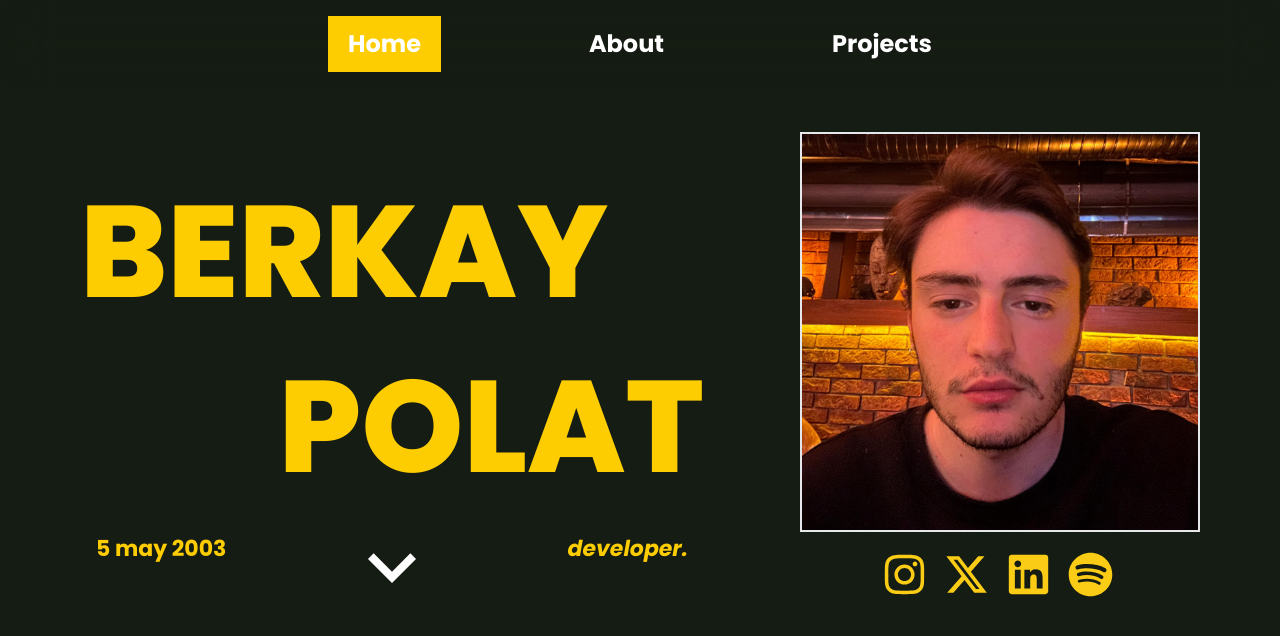
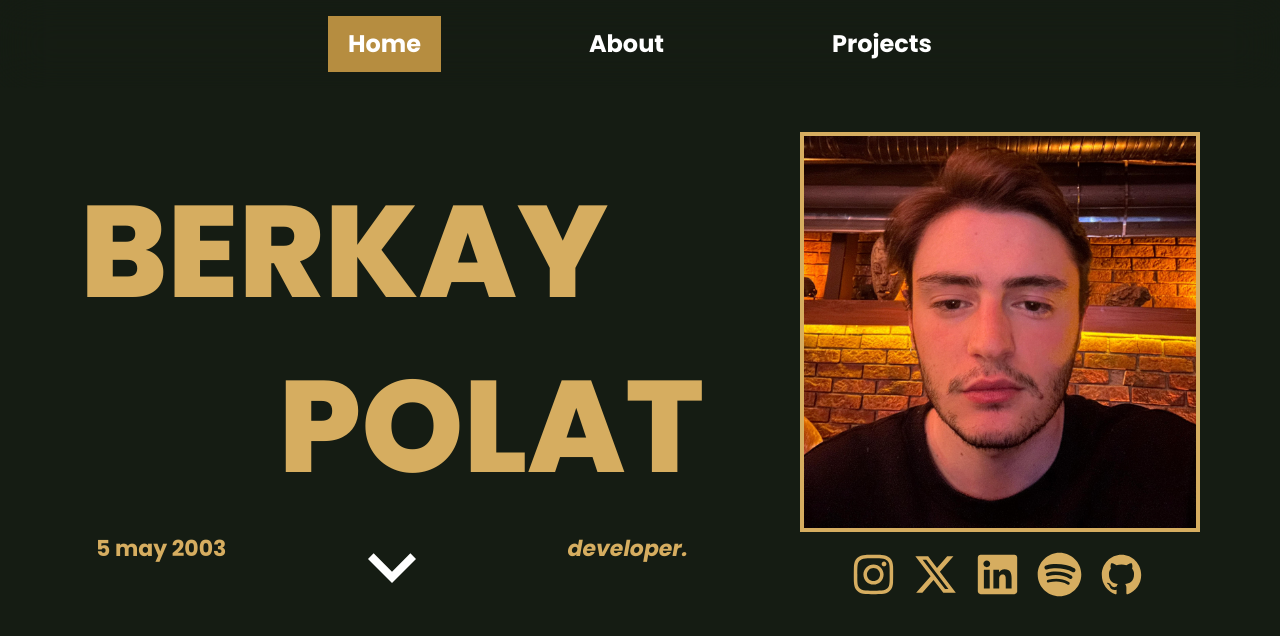
Before and after one commit to 06berkayp/berkaypolat, a React (Vite) app: page / in a window 1280 px wide. Shown: the top 636 px of the page. Built offline with nearby package versions, Linux system fonts and the light colour scheme.

Commit message:
yazı rengi değiştirildi.

```diff
--- a/src/components/navbar/index.jsx
+++ b/src/components/navbar/index.jsx
@@ -60,19 +60,19 @@ function Navbar() {
                 >
                     <NavLink
                         to='/'
-                        className={({ isActive }) => (isActive ? 'bg-[#fdcd02] px-5 py-3' : ' hover:bg-[#edc960]')}
+                        className={({ isActive }) => (isActive ? 'bg-[#b68d40] px-5 py-3' : ' hover:bg-[#d6ad60]')}
                     >
                         Home
                     </NavLink>
                     <NavLink
                         to='/about'
-                        className={({ isActive }) => (isActive ? 'bg-[#fdcd02] px-3 ' : 'hover:bg-[#edc960]')}
+                        className={({ isActive }) => (isActive ? 'bg-[#b68d40] px-5 py-3' : ' hover:bg-[#d6ad60]')}
                     >
                         About
                     </NavLink>
                     <NavLink
                         to='/projects'
-                        className={({ isActive }) => (isActive ? 'bg-[#fdcd02] px-3 ' : 'hover:bg-[#edc960]')}
+                        className={({ isActive }) => (isActive ? 'bg-[#b68d40] px-5 py-3' : ' hover:bg-[#d6ad60]')}
                     >
                         Projects
                     </NavLink>
--- a/src/pages/about/index.jsx
+++ b/src/pages/about/index.jsx
@@ -16,7 +16,7 @@ import Container from '@/components/container'
 
 function About() {
     return (
-        <Container as='main' className='h-full lg:flex lg:flex-row lg:pt-7 xxl:pt-11'>
+        <Container as='main' className='h-full lg:flex lg:flex-row lg:pt-7 xxl:pb-12 xxl:pt-11'>
             <div className='h-[220px] w-full xs:flex xs:justify-center lg:flex-1 xl:justify-start xl:pt-4 xxl:h-[524px]'>
                 <img
                     alt='baby'
@@ -38,7 +38,7 @@ function About() {
                     </p>
                     <div className='mt-4 xs:mt-6'>
                         <div className='w-[18%]'>
-                            <h1 className='font-bold italic text-[#fdcd02] xs:text-[18px] sm:text-[20px] md:text-[22px] xl:text-[26px]'>
+                            <h1 className='font-bold italic text-[#d6ad60] xs:text-[18px] sm:text-[20px] md:text-[22px] xl:text-[26px]'>
                                 SKILLS
                             </h1>
                         </div>
--- a/src/pages/home/index.jsx
+++ b/src/pages/home/index.jsx
@@ -2,6 +2,7 @@ import { FaInstagram } from 'react-icons/fa'
 import { FaLinkedin } from 'react-icons/fa'
 import { FaXTwitter } from 'react-icons/fa6'
 import { FaSpotify } from 'react-icons/fa'
+import { IoLogoGithub } from 'react-icons/io'
 import { MdKeyboardArrowDown } from 'react-icons/md'
 import Container from '@/components/container'
 import { Link } from 'react-router-dom'
@@ -10,42 +11,49 @@ function Home() {
     return (
         <Container as='main' className='h-full'>
             <div className='md:flex md:flex-col lg:flex lg:flex-col lg:items-center lg:justify-center lg:pt-5 xl:pt-7 xxl:pt-14'>
-                <div className='m-auto size-[230px] xxs:size-[260px] xs:size-[300px] sm:size-[340px] md:size-[400px] lg:size-[360px] xl:size-[400px] xxl:size-[450px]'>
+                <div className='m-auto size-[230px] bg-gradient-to-r from-[#d6ad60] to-[#d6ad60] xxs:size-[260px] xs:size-[300px] sm:size-[340px] md:size-[400px] lg:size-[360px] xl:size-[400px] xxl:size-[450px]'>
                     <img
-                        className='size-[230px] border-[2px] object-cover xxs:size-[260px] xs:size-[300px] sm:size-[340px] md:size-[400px] lg:size-[360px] xl:size-[400px] xxl:size-[450px]'
+                        className='size-[230px] object-cover p-1 xxs:size-[260px] xs:size-[300px] sm:size-[340px] md:size-[400px] lg:size-[360px] xl:size-[400px] xxl:size-[450px]'
                         src='/assets/images/me.jpeg'
                     />
                 </div>
                 <div className='mt-4 flex h-full w-full items-center justify-center gap-3 text-white *:cursor-pointer md:pt-2 lg:pt-2 *:lg:size-[50px] xl:pt-1 *:xl:size-[50px] xxl:pt-2 *:xxl:size-[60px]'>
-                    <Link to='https://www.instagram.com/06berkayp/'>
-                        <FaInstagram className='size-[34px] rounded-lg text-yellow-400 transition-all hover:bg-gradient-to-r hover:from-[#f9ce34] hover:via-[#ee2a7b] hover:to-[#6228d7] hover:p-1 hover:text-white xxs:size-[37px] xs:size-[45px] sm:size-[50px] md:size-[50px] lg:size-[45px] xxl:size-[55px]' />
+                    <Link to='https://www.instagram.com/06berkayp/' target='_blank' rel='noopener noreferrer'>
+                        <FaInstagram className='size-[34px] rounded-lg text-[#d6ad60] transition-all hover:bg-gradient-to-r hover:from-[#f9ce34] hover:via-[#ee2a7b] hover:to-[#6228d7] hover:p-1 hover:text-white xxs:size-[37px] xs:size-[45px] sm:size-[50px] md:size-[50px] lg:size-[45px] xxl:size-[55px]' />
                     </Link>
-                    <Link to='https://twitter.com/berkaypolat06'>
-                        <FaXTwitter className='size-[34px] rounded-lg text-yellow-400  transition-all hover:bg-[#000000] hover:p-1 hover:text-white xxs:size-[37px] xs:size-[45px] sm:size-[50px] md:size-[50px] lg:size-[45px] xxl:size-[55px]' />
+                    <Link to='https://twitter.com/berkaypolat06' target='_blank' rel='noopener noreferrer'>
+                        <FaXTwitter className='size-[34px] rounded-lg text-[#d6ad60]  transition-all hover:bg-[#000000] hover:p-1 hover:text-white xxs:size-[37px] xs:size-[45px] sm:size-[50px] md:size-[50px] lg:size-[45px] xxl:size-[55px]' />
                     </Link>
-                    <Link to='/'>
-                        <FaLinkedin className='size-[34px] rounded-lg text-yellow-400 transition-all hover:bg-[#0A66C2] hover:p-1 hover:text-white  xxs:size-[37px] xs:size-[45px] sm:size-[50px] md:size-[50px] lg:size-[45px] xxl:size-[55px]' />
+                    <Link
+                        to='https://www.linkedin.com/in/berkay-polat-7304b72b3/'
+                        target='_blank'
+                        rel='noopener noreferrer'
+                    >
+                        <FaLinkedin className='size-[34px] rounded-lg text-[#d6ad60] transition-all hover:bg-[#0A66C2] hover:p-1 hover:text-white  xxs:size-[37px] xs:size-[45px] sm:size-[50px] md:size-[50px] lg:size-[45px] xxl:size-[55px]' />
                     </Link>
-                    <Link to='https://open.spotify.com/user/brkyplt'>
-                        <FaSpotify className='size-[34px] rounded-lg text-yellow-400 transition-all hover:bg-[#1DB954] hover:p-1 hover:text-white xxs:size-[37px] xs:size-[45px] sm:size-[50px] md:size-[50px] lg:size-[45px] xxl:size-[55px]' />
+                    <Link to='https://open.spotify.com/user/brkyplt' target='_blank' rel='noopener noreferrer'>
+                        <FaSpotify className='size-[34px] rounded-lg text-[#d6ad60] transition-all hover:bg-[#1DB954] hover:p-1 hover:text-white xxs:size-[37px] xs:size-[45px] sm:size-[50px] md:size-[50px] lg:size-[45px] xxl:size-[55px]' />
+                    </Link>
+                    <Link to='https://github.com/06berkayp' target='_blank' rel='noopener noreferrer'>
+                        <IoLogoGithub className='size-[34px] rounded-lg text-[#d6ad60] transition-all hover:bg-[#000000] hover:p-1 hover:text-white xxs:size-[37px] xs:size-[45px] sm:size-[50px] md:size-[50px] lg:size-[45px] xxl:size-[55px]' />
                     </Link>
                 </div>
             </div>
 
             <div className=' relative mt-[30px] flex w-full flex-col xl:w-[60%] xl:pt-5 xxl:w-[60%] xxl:pt-1'>
-                <h1 className='text-[60px] font-extrabold text-[#fdcd02] xs:text-[75px] sm:text-[90px] md:text-[105px] lg:text-[120px] xl:text-[130px] xxl:text-[160px]'>
+                <h1 className='text-[60px] font-extrabold text-[#d6ad60] xs:text-[75px] sm:text-[90px] md:text-[105px] lg:text-[120px] xl:text-[130px] xxl:text-[160px]'>
                     BERKAY
                 </h1>
 
-                <h1 className='w-full content-end text-end text-[60px] font-extrabold text-[#fdcd02] xs:text-[75px] sm:text-[90px] md:text-[105px] lg:text-[120px] xl:-mt-[20px] xl:text-[130px] xxl:text-[160px]'>
+                <h1 className='w-full content-end text-end text-[60px] font-extrabold text-[#d6ad60] xs:text-[75px] sm:text-[90px] md:text-[105px] lg:text-[120px] xl:-mt-[20px] xl:text-[130px] xxl:text-[160px]'>
                     POLAT
                 </h1>
 
-                <h1 className='absolute left-4 top-[280px] pb-[30px] text-[12px] font-bold text-[#fdcd02] xs:mt-[40px] xs:text-[16px] md:mt-[85px] lg:pt-7 lg:text-[20px] xl:mt-[90px] xl:text-[22px] xxl:pt-48 xxl:text-[30px]'>
+                <h1 className='absolute left-4 top-[280px] pb-[30px] text-[12px] font-bold text-[#d6ad60] xs:mt-[40px] xs:text-[16px] md:mt-[85px] lg:pt-7 lg:text-[20px] xl:mt-[90px] xl:text-[22px] xxl:pt-48 xxl:text-[30px]'>
                     5 may 2003
                 </h1>
                 <MdKeyboardArrowDown className=' absolute top-[170px] flex w-full items-center justify-center text-[80px] text-[#fff] xxs:mt-[18px] xs:mt-[45px] xs:text-[96px] sm:mt-[68px] sm:text-[110px] md:mt-[115px] lg:mt-[200px] lg:text-[80px] xl:mt-[215px] xl:text-[96px] xxl:mt-[380px] xxl:text-[150px]' />
-                <h1 className='absolute right-4 top-[280px] pb-[30px] text-[12px] font-bold italic text-[#fdcd02] xs:mt-[40px] xs:text-[16px] md:mt-[85px] lg:pt-7 lg:text-[20px] xl:mt-[90px] xl:text-[22px] xxl:pt-48 xxl:text-[30px]'>
+                <h1 className='absolute right-4 top-[280px] pb-[30px] text-[12px] font-bold italic text-[#d6ad60] xs:mt-[40px] xs:text-[16px] md:mt-[85px] lg:pt-7 lg:text-[20px] xl:mt-[90px] xl:text-[22px] xxl:pt-48 xxl:text-[30px]'>
                     developer.
                 </h1>
             </div>
--- a/tailwind.config.js
+++ b/tailwind.config.js
@@ -9,7 +9,7 @@ export default {
             md: '768px',
             lg: '1024px',
             xl: '1200px',
-            xxl: '1536px',
+            xxl: '1700px',
         },
         extend: {
             fontFamily: {
```
